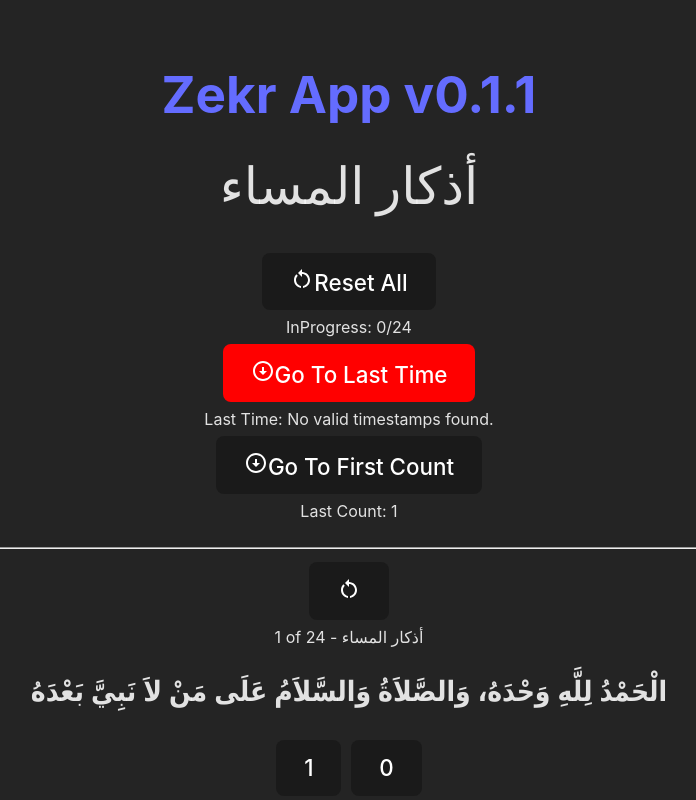
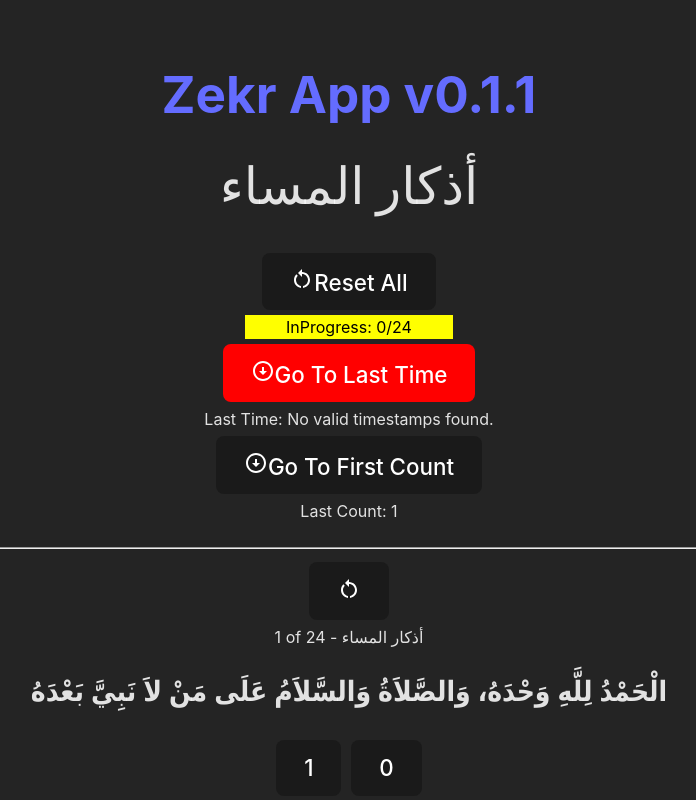
Before and after one commit to mero2online/Azkar, a React (Vite) app: page /zekr/1 in a window 1280 px wide. Shown: the top 800 px of the page, without its empty margins (291-987 px from the left). Built offline with nearby package versions, Linux system fonts and the light colour scheme.

Commit message:
EDIT: Highlight status

```diff
--- a/src/ZekrGUI.jsx
+++ b/src/ZekrGUI.jsx
@@ -92,6 +92,9 @@ const ZekrGUI = ({ current, storedCounts }) => {
       ).length;
       const allLength = zekrById(current.id).length;
       const statusTxt = activeCount === allLength ? 'Completed' : 'InProgress';
+      const statusBackgroundColor =
+        activeCount === allLength ? '#006100' : 'yellow';
+      const statusColor = activeCount === allLength ? 'white' : 'black';
       const firstFalseIndex = Object.entries(myCurrentStatus).find(
         ([, value]) => value.status === false
       )?.[0];
@@ -103,7 +106,14 @@ const ZekrGUI = ({ current, storedCounts }) => {
       return (
         <div>
           {/* <pre>{JSON.stringify(myCurrentStatus, null, 2)}</pre>; */}
-          <div>
+          <div
+            style={{
+              backgroundColor: statusBackgroundColor,
+              color: statusColor,
+              display: 'inline-block',
+              width: '13rem',
+            }}
+          >
             {statusTxt}: {activeCount}/{allLength}
           </div>
           <div>
```
